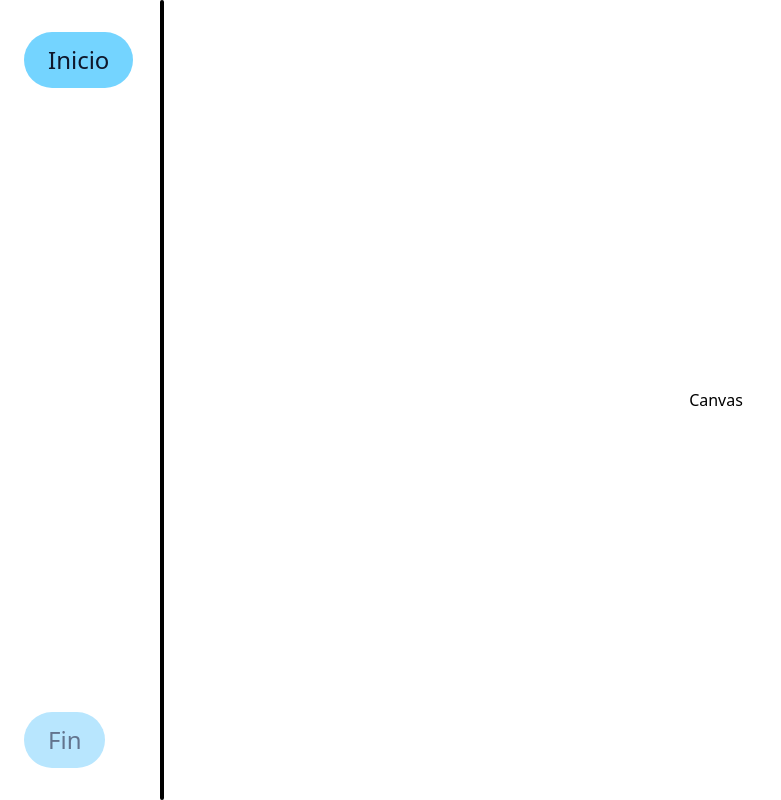
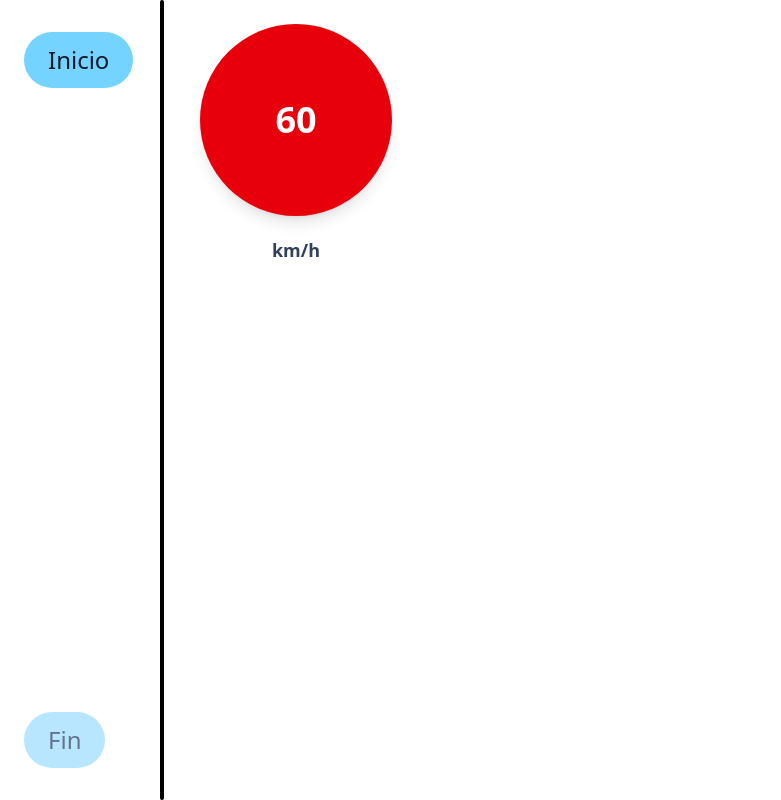
Before and after one commit to mrraxyer/FIS-React, a React (Vite) app: page / in a window 1280 px wide. Shown: the whole page, without its empty margins (0-781 px from the left). Built offline with nearby package versions, Linux system fonts and the light colour scheme.

Commit message:
feat: added speed limiter placeholder

```diff
--- /dev/null
+++ b/src/components/SpeedLimiter.tsx
@@ -0,0 +1,16 @@
+export default function SpeedLimiter() {
+    return (
+        <div className="flex items-center justify-center">
+            <div className="relative w-48 h-48">
+                {/* Red circle */}
+                <div className="absolute inset-0 bg-red-600 rounded-full flex items-center justify-center shadow-lg">
+                    <span className="text-4xl font-bold text-white">60</span>
+                </div>
+
+                <div className="absolute -bottom-12 left-0 right-0 text-center">
+                    <span className="text-lg font-semibold text-slate-700">km/h</span>
+                </div>
+            </div>
+        </div>
+    )
+}
--- a/src/components/Timeline.tsx
+++ b/src/components/Timeline.tsx
@@ -1,4 +1,5 @@
 import Button from './Button'
+import SpeedLimiter from './SpeedLimiter'
 
 export default function Timeline() {
     return (
@@ -11,8 +12,10 @@ export default function Timeline() {
             <div className="absolute left-40 top-0 bottom-0 w-1 bg-black rounded" />
 
             {/* Main canvas area */}
-            <main className="absolute left-44 right-6 top-0 bottom-0 flex items-center justify-center" aria-hidden="true">
-                <h1 className="text-center">Canvas</h1>
+            <main className="absolute left-44 right-6 top-0 bottom-0">
+                <div className="absolute top-6 left-6">
+                    <SpeedLimiter />
+                </div>
             </main>
         </div>
     )
```
